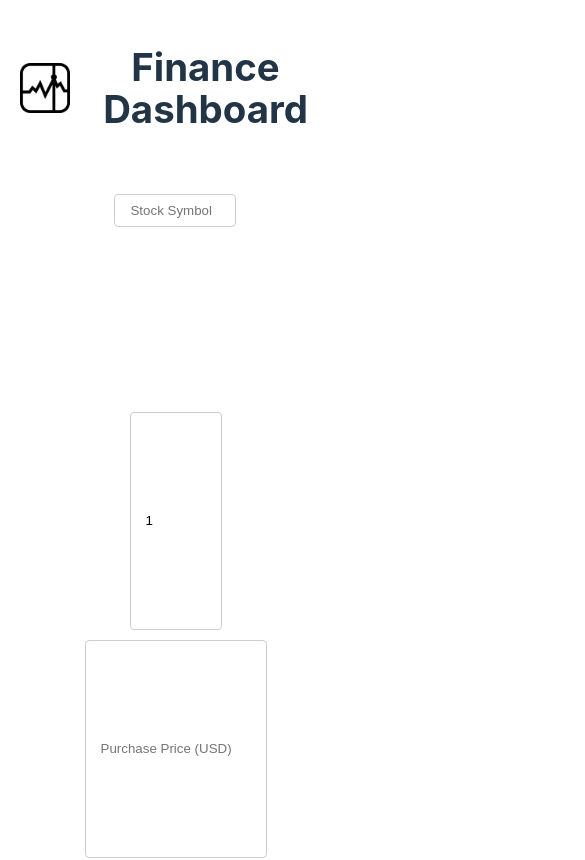
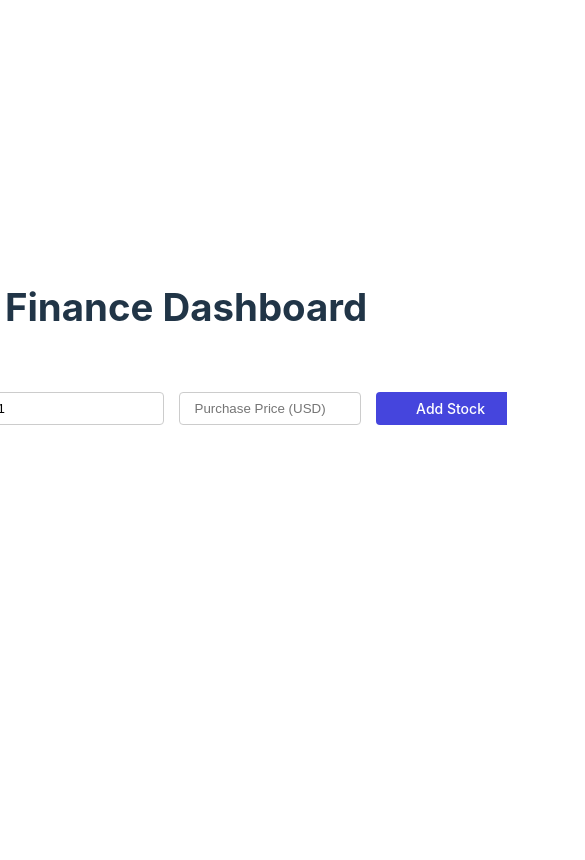
Before and after one commit to jayelinjiaqi/capstone-jayelin-se100, a React (Vite) app: page / in a window 390 px wide. Shown: the top 860 px of the page, 585 px wide, since content can reach past the window. Built offline with nearby package versions, Linux system fonts and the light colour scheme.

Commit message:
res gaps

```diff
--- a/src/App.css
+++ b/src/App.css
@@ -22,8 +22,7 @@ body {
 
 .input-row {
   display: flex;
-  flex-wrap: wrap;
-  gap: 15px;
+  gap: 15px; /* Consistent gap between input boxes */
   justify-content: center;
   align-items: center;
   width: 100%;
@@ -31,8 +30,9 @@ body {
 }
 
 .input-row > * {
-  flex: 1 1 200px;
+  flex: 1 1 200px; /* Flexible width for each input box */
   max-width: 200px;
+  min-width: 150px;
 }
 
 button {
@@ -76,38 +76,4 @@ button:hover {
 }
 
 /* Responsive adjustments */
-@media (max-width: 800px) {
-  .container {
-    padding: 10px;
-  }
-
-  .input-row {
-    flex-direction: column;
-    gap: 10px;
-  }
-
-  .stock-list {
-    text-align: center;
-  }
-
-  .stock-list h2 {
-    font-size: 1.5em;
-  }
-
-  .stock-info p {
-    font-size: 1em;
-  }
-
-  button {
-    padding: 8px 12px;
-    font-size: 14px;
-  }
-}
-
-@media (max-height: 600px) {
-  .container {
-    padding-bottom: 15px;
-    overflow-y: scroll;
-    max-height: 100vh;
-  }
-}
+@media (max
```
